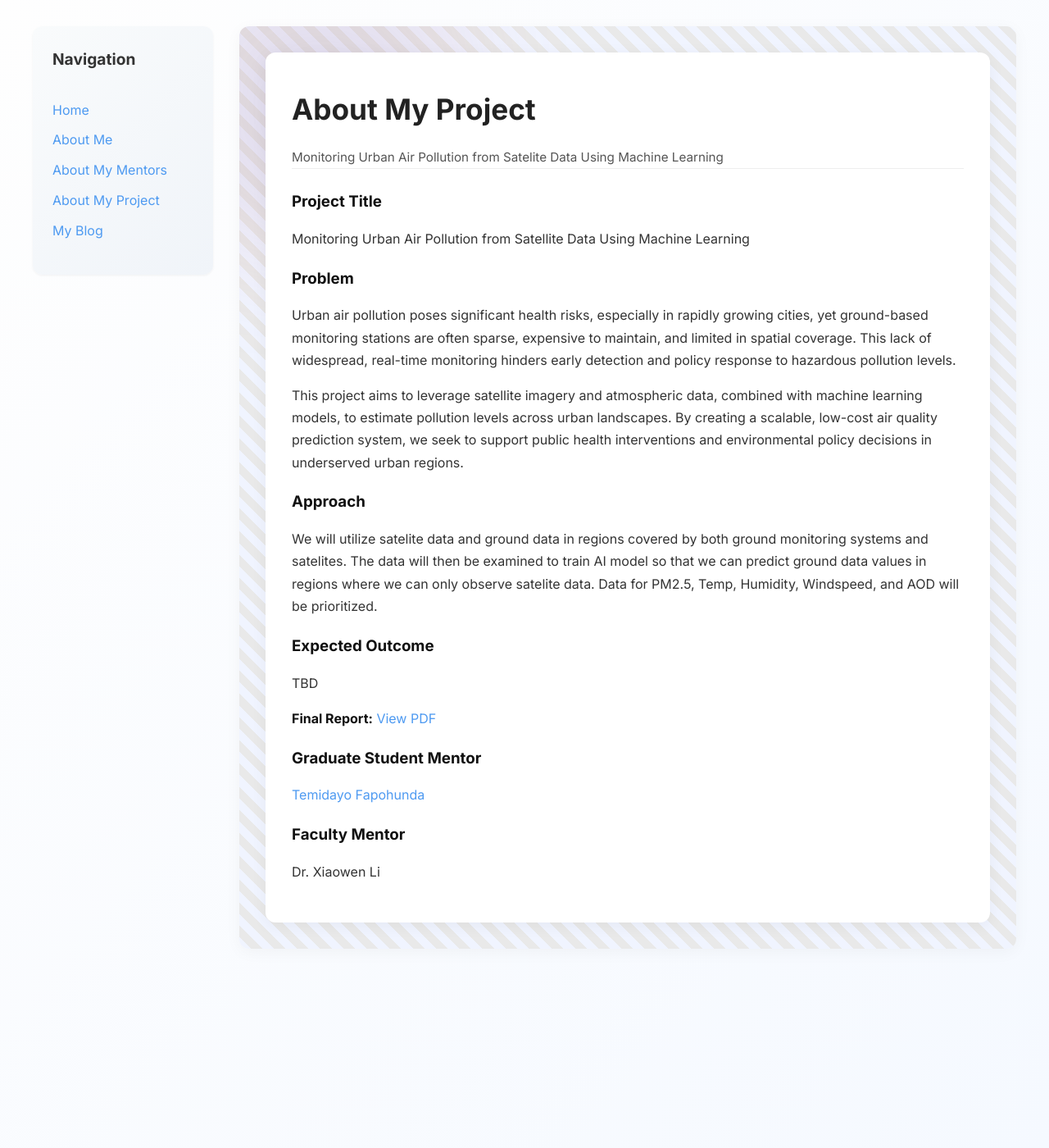
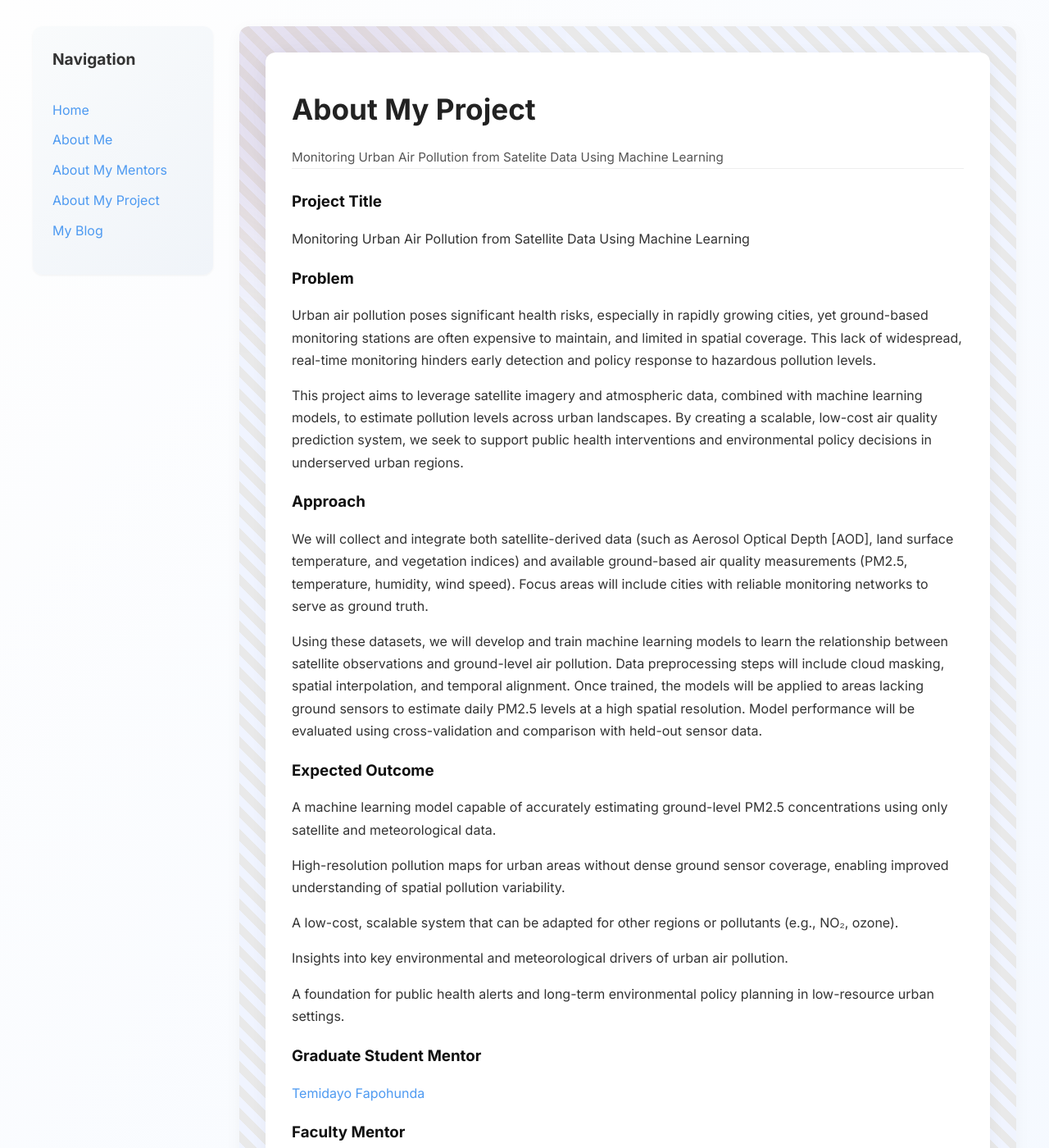
Before and after one commit to Nginga/Nginga.github.io, a Jekyll site: the page built from pages/about-my-project.md, in a window 1280 px wide and 1400 px high. Shown: the whole window at 82% size. Built offline with Jekyll 4.4.1, drawn with Linux system fonts in a browser that asks for light colours.

Commit message:
Update about-my-project.md

```diff
--- a/pages/about-my-project.md
+++ b/pages/about-my-project.md
@@ -7,19 +7,28 @@
 project_title: " Monitoring Urban Air Pollution from Satellite Data Using Machine Learning"
 
 problem: |
-    Urban air pollution poses significant health risks, especially in rapidly growing cities, yet ground-based monitoring stations are often sparse, expensive to maintain, and limited in spatial coverage. This lack of widespread, real-time monitoring hinders early detection and policy response to hazardous pollution levels.
+    Urban air pollution poses significant health risks, especially in rapidly growing cities, yet ground-based monitoring stations are often expensive to maintain, and limited in spatial coverage. This lack of widespread, real-time monitoring hinders early detection and policy response to hazardous pollution levels.
 
     This project aims to leverage satellite imagery and atmospheric data, combined with machine learning models, to estimate pollution levels across urban landscapes. By creating a scalable, low-cost air quality prediction system, we seek to support public health interventions and environmental policy decisions in underserved urban regions.
 
 
 approach: |
-  We will utilize satelite data and ground data in regions covered by both ground monitoring systems and satelites. The data will then be examined to train AI model so that we can predict ground data values in regions where we can only observe satelite data.
-  Data for PM2.5, Temp, Humidity, Windspeed, and AOD will be prioritized.
+    We will collect and integrate both satellite-derived data (such as Aerosol Optical Depth [AOD], land surface temperature, and vegetation indices) and available ground-based air quality measurements (PM2.5, temperature, humidity, wind speed). Focus areas will include cities with reliable monitoring networks to serve as ground truth.
+
+    Using these datasets, we will develop and train machine learning models to learn the relationship between satellite observations and ground-level air pollution. Data preprocessing steps will include cloud masking, spatial interpolation, and temporal alignment. Once trained, the models will be applied to areas lacking ground sensors to estimate daily PM2.5 levels at a high spatial resolution. Model performance will be evaluated using cross-validation and comparison with held-out sensor data.
 
 outcome: |
-  TBD
+    A machine learning model capable of accurately estimating ground-level PM2.5 concentrations using only satellite and meteorological data.
 
-final_report_url: TBD
+    High-resolution pollution maps for urban areas without dense ground sensor coverage, enabling improved understanding of spatial pollution variability.
+
+    A low-cost, scalable system that can be adapted for other regions or pollutants (e.g., NO₂, ozone).
+
+    Insights into key environmental and meteorological drivers of urban air pollution.
+
+    A foundation for public health alerts and long-term environmental policy planning in low-resource urban settings.
+
+final_report_url:
 
 grad_mentor:
   name: Temidayo Fapohunda
```
